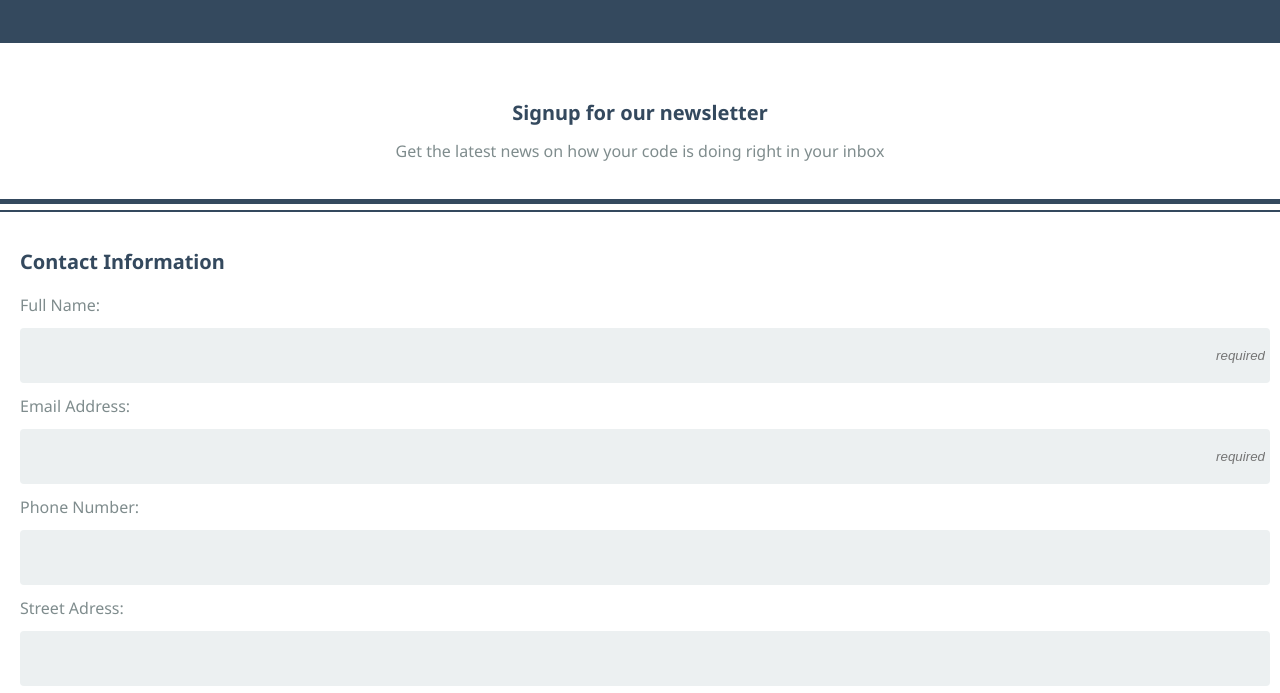
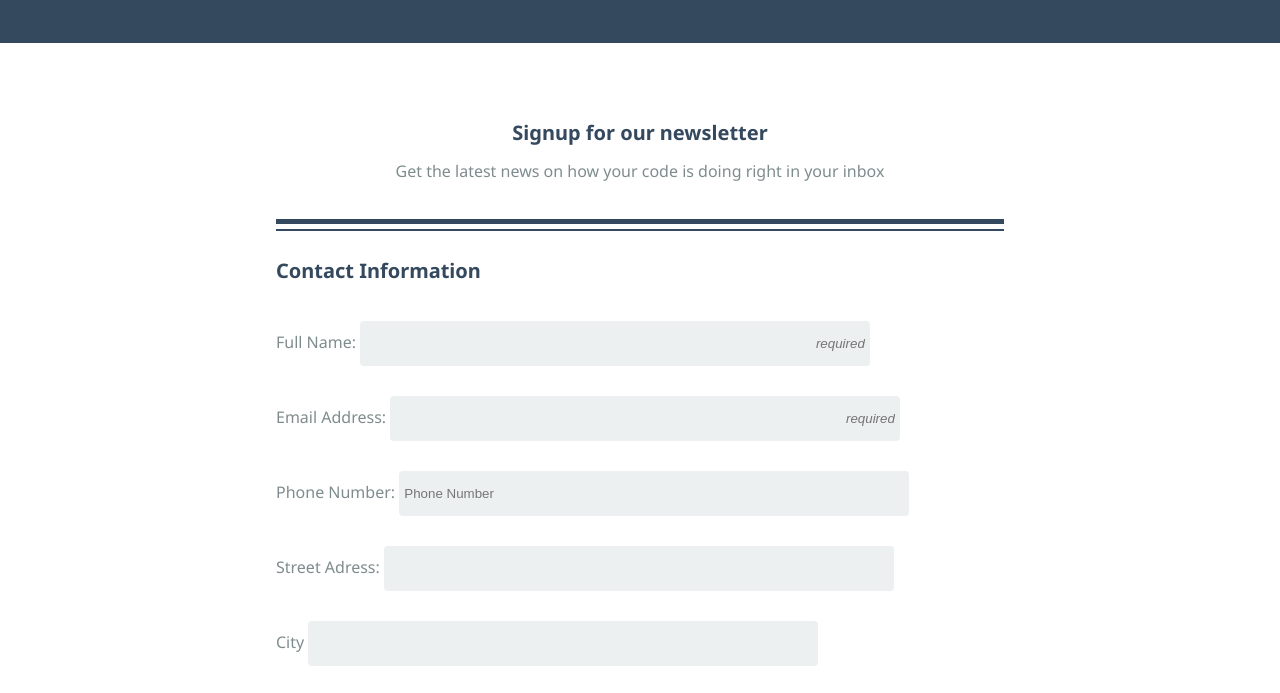
Before and after one commit to KeithHollis83/online-registration-form-unit-3, a plain HTML site: page index.html in a window 1280 px wide. Shown: the part 89-782 px from the top of the page. Drawn offline with Linux system fonts and the light colour scheme.

Commit message:
css chamges

```diff
--- a/css/styles.css
+++ b/css/styles.css
@@ -1,3 +1,7 @@
+* {
+	box-sizing: border-box;
+}
+
 body {
 	font-family: 'Noto Sans', sans-serif;
 	color: #7f8c8d;
@@ -15,8 +19,6 @@ header {
 
 main {
 	padding: 20px;
-	border-top: 2px solid #34495e;
-	margin-top: 6px;
 }
 
 .site-info {
@@ -32,9 +34,14 @@ main {
 		color: #34495e;
 }
 
+form {
+	border-top: 2px solid  #34495e;
+	margin-top:5px;
+}
+
 legend {
 	font-size: 1.25em;
-	padding-top: 20px;
+	padding-top: 30px;
 	padding-bottom: 25px;
 	color: #34495e;
 	font-weight: 700;
@@ -98,7 +105,7 @@ label #comments {
 }
 
 button {
-	width:355px;
+	width:100%;
  padding: 15px;
 	background-color: #1abc9c;
 	color: white;
@@ -114,11 +121,24 @@ button:hover {
 }
 
 
-
-
-
 footer {
 	text-align: center;
 	padding: 40px;
 	font-style: italic;
 }
+
+
+
+
+@media only screen and (min-width: 768px) {
+
+	main {
+		width: 60%;
+		margin: 0 auto;
+	}
+
+	input, select {
+		width: 70%;
+	}
+
+}
--- a/index.html
+++ b/index.html
@@ -4,7 +4,7 @@
 <meta charset="UTF-8">
 <meta name="viewport" content="width=device-width, initial-scale=1.0">
 <meta http-equiv="X-UA-Compatible" content="ie=edge">
-	<title> Title </title>
+	<title> Newsletter Signup Form </title>
 	<link href="https://fonts.googleapis.com/css?family=Noto+Sans:400,700" rel="stylesheet">
 	<link rel="stylesheet" href="css/reset.css">
 	<link rel="stylesheet" href="css/styles.css">
@@ -14,26 +14,26 @@
 			<header>
 					<h1>the code review</h1>
 			</header>
-			<div class="site-info">
+
+			<main>
+				<div class="site-info">
 				<h2>Signup for our newsletter</h2>
 			<p>Get the latest news on how your code is doing right in your inbox</p>
 			</div>
 
-
-			<main>
 					<form action="index.html" method="post">
 							<fieldset id="user_info">
 								<legend>Contact Information</legend>
 									<label for="name">Full Name:</label>
-									<input type="text" id="name" name="full_name" required placeholder="required">
+									<input type="text" id="name" name="full_name" required placeholder="required"><br>
 									<label for="email">Email Address:</label>
-									<input type="email" id="email" name="user_mail" required placeholder="required">
+									<input type="email" id="email" name="user_mail" required placeholder="required"><br>
 									<label for="number">Phone Number:</label>
-									<input type="tel" id="number" name="phone_number">
+									<input type="tel" id="number" name="phone_number" placeholder="Phone Number"><br>
 									<label for="address">Street Adress:</label>
-									<input type="text" id="address" name="user_address">
+									<input type="text" id="address" name="user_address"> <br>
 									<label for="city">City</label>
-									<input type="text" id="city" name="user_city">
+									<input type="text" id="city" name="user_city"><br>
 									<label for="state">State</label>
 									<select name="user_state" id="state">
 											<option value="">Choose State</option>
@@ -42,7 +42,7 @@
 											<option value="Arizona">Arizona</option>
 											<option value="connecticut">Connecticut</option>
 											<option value="florida">Florida</option>
-									</select>
+									</select> <br>
 									<label for="zipcode">Zip Code:</label><br>
 									<input type="text" id="zipcode" name="user_zipcode">
 							</fieldset>
```
Also changed, not shown: 1 other file.
